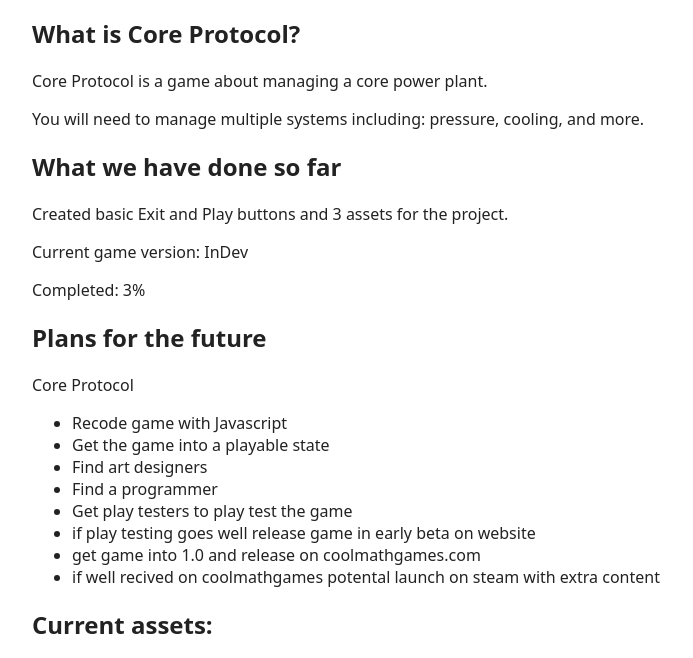
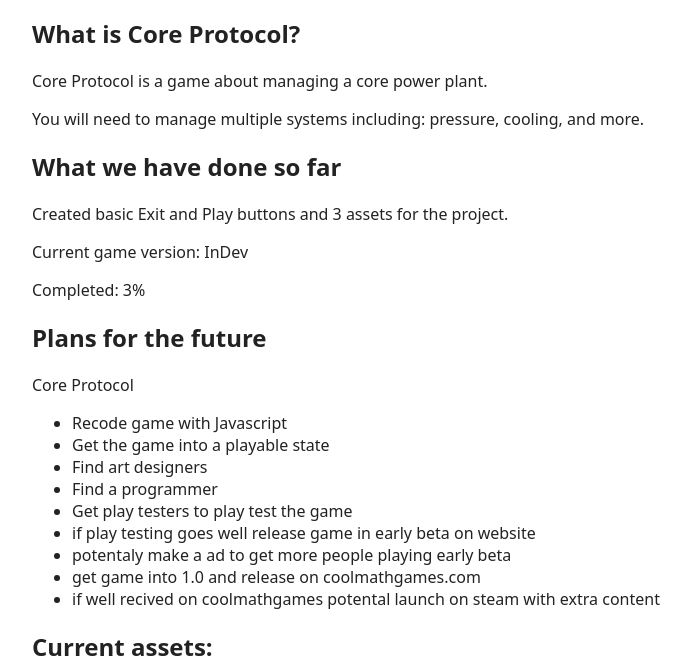
Before and after one commit to B0057ER/core-protocol-website, a plain HTML site: page index.html in a window 1280 px wide. Shown: the part 137-795 px from the top of the page, without its empty margins (16-709 px from the left). Drawn offline with Linux system fonts and the light colour scheme.

Commit message:
Update index.html

```diff
--- a/index.html
+++ b/index.html
@@ -31,6 +31,7 @@
             <li>Find a programmer</li>
             <li>Get play testers to play test the game</li>
             <li>if play testing goes well release game in early beta on website</li>
+            <li>potentaly make a ad to get more people playing early beta</li>
             <li>get game into 1.0 and release on coolmathgames.com</li>
             <li>if well recived on coolmathgames potental launch on steam with extra content</li>
         </ul>
```
